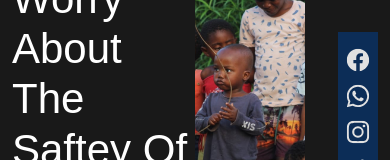
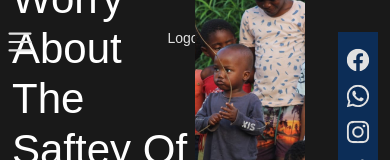
Before and after one commit to siyabongasamkelo/okuhleCrech, a JavaScript app in the folder client/crech/: page / in a window 390 px wide. Shown: the top 160 px of the page. Built offline with nearby package versions, Linux system fonts and the light colour scheme; a web font is replaced by a local one.

Commit message:
feat: added menu icon for mobile view

```diff
--- a/client/crech/src/components/header/Header.js
+++ b/client/crech/src/components/header/Header.js
@@ -12,15 +12,20 @@ import {
   Instagram,
   Twitter,
   Youtube,
+  List,
 } from "react-bootstrap-icons";
 
 const Header = () => {
   return (
     <HeaderCover>
-      <Logo>
+      <Logo forMobile={false}>
         <h3>Logo</h3>
+        <List className="mobileSvg" />
       </Logo>
       <Links>
+        <Logo forMobile={true}>
+          <h3 className="mobileLogo">Logo</h3>
+        </Logo>
         <Link to={"/"}>Home</Link>
         <Link to={"/"}>Home</Link>
         <Link to={"/"}>Home</Link>
```
